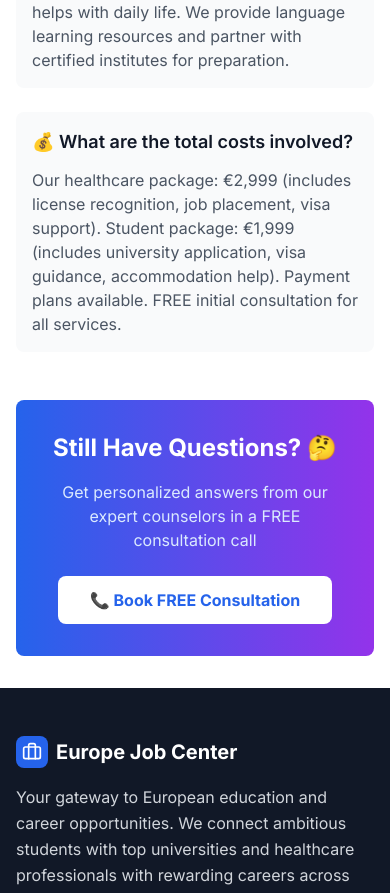
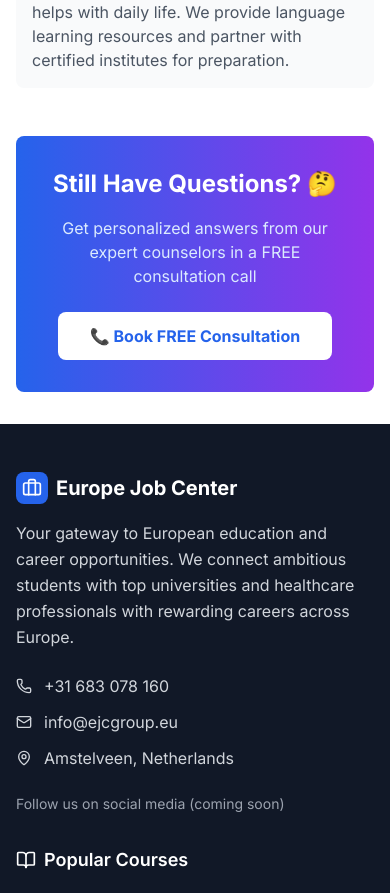
Before and after one commit to jitendrapal/student-portal-v2, a React (Vite) app: page / in a window 390 px wide. Shown: the part 4628-5521 px from the top of the page. Built offline with nearby package versions, Linux system fonts and the light colour scheme; no server answers.

Commit message:
Remove pricing FAQ from homepage: Remove 2,999 healthcare and 1,999 student package pricing details

```diff
--- a/src/components/pages/Home.tsx
+++ b/src/components/pages/Home.tsx
@@ -652,20 +652,6 @@
                 resources and partner with certified institutes for preparation.
               </p>
             </div>
-
-            {/* FAQ 5 */}
-            <div className="bg-gray-50 rounded-lg p-4 sm:p-6">
-              <h3 className="text-lg font-semibold text-gray-900 mb-3">
-                💰 What are the total costs involved?
-              </h3>
-              <p className="text-gray-600">
-                Our healthcare package: €2,999 (includes license recognition,
-                job placement, visa support). Student package: €1,999 (includes
-                university application, visa guidance, accommodation help).
-                Payment plans available. FREE initial consultation for all
-                services.
-              </p>
-            </div>
           </div>
 
           {/* CTA after FAQ */}
--- a/src/config/seo.ts
+++ b/src/config/seo.ts
@@ -3,7 +3,7 @@
 export const SEO_CONFIG = {
   defaultTitle:
     "Nursing Jobs Germany | Doctors Jobs Germany | Study in Europe | EJC Group",
-  titleTemplate: "%s | EJC Group - Europe Job Center",
+  titleTemplate: "%s | EJC Group - Europe Job Consultancy",
   defaultDescription:
     "Leading recruitment agency for nursing jobs Germany and doctors jobs Germany. Study in Europe's top universities with visa assistance. Healthcare recruitment, medical jobs, and European education for Indian professionals and students.",
   siteUrl: "https://www.ejcgroup.eu",
@@ -108,7 +108,7 @@
       addressCountry: "EU",
     },
     contactPoint: {
-      telephone: "+49-XXX-XXXXXXX",
+      telephone: "+31683078160",
       contactType: "customer service",
       availableLanguage: ["English", "German", "French"],
     },
@@ -275,7 +275,7 @@
     description:
       "Contact Europe Job Center for personalized guidance on studying and working in Europe. Get expert advice from our experienced consultants.",
     keywords: [
-      "contact Europe Job Center",
+      "contact Europe Job C",
       "education consultant",
       "study abroad guidance",
       "career counseling",
```
